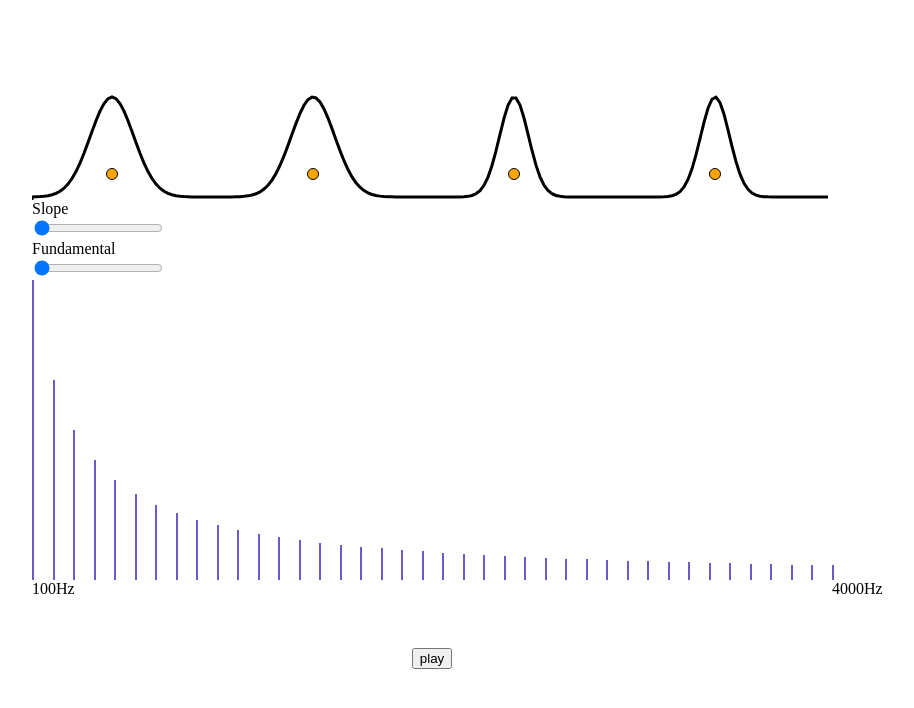
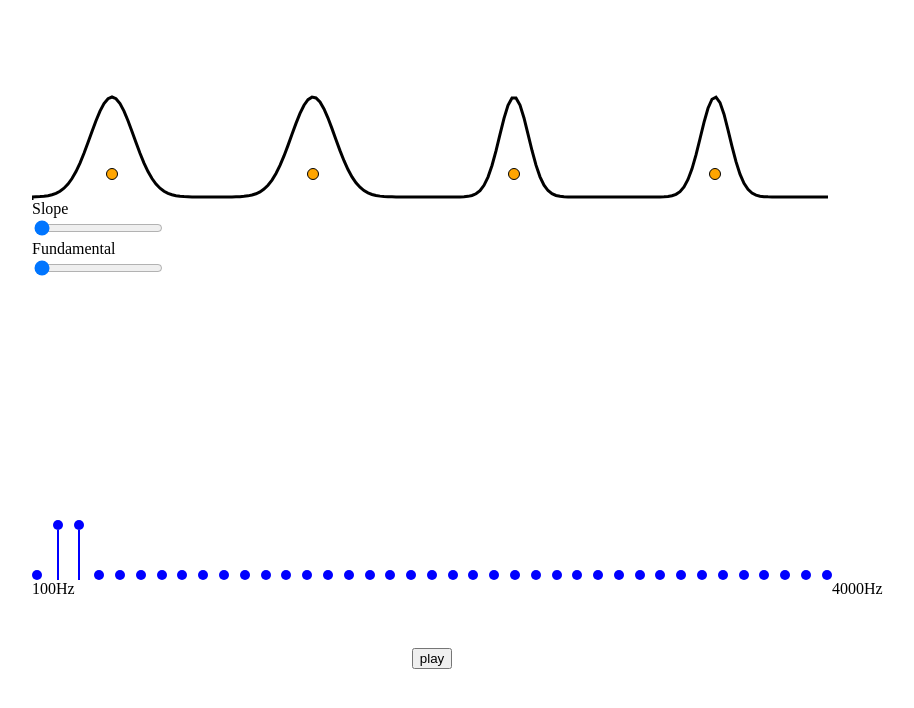
Before and after one commit to MurkyMeow/harmonic-tools, a Svelte app: page / in a window 1280 px wide. Shown: the top 708 px of the page, without its empty margins (208-1122 px from the left). Built offline with nearby package versions, Linux system fonts and the light colour scheme.

Commit message:
refactor oscillators logic

```diff
--- a/src/App.svelte
+++ b/src/App.svelte
@@ -2,15 +2,22 @@
   // ===================
   // THIS IS SUCH A MESS
   // ===================
-  import FilterBoard from "./FilterBoard.svelte";
+  import FilterBoard from './FilterBoard.svelte';
+  import OscillatorNode from './OscillatorNode.svelte';
+
+  const MIN_FREQ = 100;
+  const MAX_FREQ = 4000;
+  const FREQ_STEP = 100;
+
+  const MAX_AMPLITUDE = 50;
 
   let slope = 1;
   let fundamental = 100;
 
-  const partials = Array.from({ length: 40 }, (_, i) => ({
-    freq: fundamental * (i + 1),
-    amplitude: 0,
-  }));
+  const partialAmplitudes = Array.from({ length: Math.floor((MAX_FREQ - MIN_FREQ) / FREQ_STEP) }, () => 0);
+
+  partialAmplitudes[100 / FREQ_STEP] = 10;
+  partialAmplitudes[200 / FREQ_STEP] = 10;
 
   const filters = [
     {
@@ -43,11 +50,6 @@
     isPlaying = isPlaying <= 0 ? 1 : 0;
   }
 
-  $: freqs = partials.map(p => p.freq);
-  $: minFreq = freqs.reduce((acc, freq) => freq < acc ? freq : acc);
-  $: maxFreq = freqs.reduce((acc, freq) => freq > acc ? freq : acc);
-  $: maxAmplitude = partials.reduce((acc, { amplitude }) => amplitude > acc ? amplitude : acc, 0);
-
   const filterNodes = filters.map(filter => {
     const filterNode = audioCtx.createBiquadFilter();
     filterNode.type = 'peaking';
@@ -69,38 +71,6 @@
     return node
   });
 
-  const nodes = partials.map(partial => {
-    const gainNode = audioCtx.createGain();
-    gainNode.gain.value = partial.amplitude;
-
-    const oscillator = audioCtx.createOscillator();
-    oscillator.type = 'sine';
-    oscillator.frequency.value = partial.freq;
-
-    oscillator.connect(gainNode);
-    gainNode.connect(filterNodes[0]);
-
-    return { oscillator, gainNode };
-  })
-
-  $: {
-    for (let i = 0; i < partials.length; i += 1) {
-      const freq = fundamental * (i + 1);
-      const amp = 1 / (i**slope + 2);
-      const {gainNode, oscillator} = nodes[i];
-      partials[i].amplitude = amp;
-      partials[i].freq = freq;
-      gainNode.gain.value = amp;
-      oscillator.frequency.value = freq;
-    }
-  }
-
-  $: if (isPlaying === 1) {
-    nodes.forEach(({ oscillator }) => oscillator.start());
-  } else if (isPlaying === 0) {
-    nodes.forEach(({ oscillator }) => oscillator.stop());
-  }
-
   const onFilterMove = (filterIdx: number, dFreq: number, dGain: number) => {
     filters[filterIdx].centerFreq += dFreq;
     filters[filterIdx].gain += dGain;
@@ -109,7 +79,7 @@
 
 <main>
   <div>
-      <FilterBoard minFreq={minFreq} maxFreq={maxFreq} filters={filters} onMove={onFilterMove} />
+      <FilterBoard minFreq={MIN_FREQ} maxFreq={MAX_FREQ} filters={filters} onMove={onFilterMove} />
 
       <div>
         <div>Slope</div>
@@ -122,14 +92,20 @@
       </div>
 
       <div class="partial-board">
-        {#each partials as { freq, amplitude }}
-          <div class="partial" style="left: {(freq - minFreq) / (maxFreq - minFreq) * 100}%; height: {amplitude / maxAmplitude * 100}%" />
+        {#each partialAmplitudes as amplitude, i}
+          <div class="partial" style={amplitude > 0 ? `height: ${amplitude / MAX_AMPLITUDE * 100}%` : undefined}>
+            <div class="partial-handle"></div>
+            <div class="partial-body"></div>
+          </div>
+          {#if isPlaying > 0 && amplitude > 0}
+            <OscillatorNode audioCtx={audioCtx} audioParent={filterNodes[0]} amplitude={amplitude / MAX_AMPLITUDE} freq={MIN_FREQ + i * FREQ_STEP} />
+          {/if}
         {/each}
       </div>
 
       <div class="freq-axis">
-        <div>{minFreq}Hz</div>
-        <div class="max-freq">{maxFreq}Hz</div>
+        <div>{MIN_FREQ}Hz</div>
+        <div class="max-freq">{MAX_FREQ}Hz</div>
       </div>
 
       <div class="controls">
@@ -147,15 +123,25 @@
   }
 
   .partial-board {
-    position: relative;
+    display: flex;
+    justify-content: space-between;
+    align-items: flex-end;
     height: 300px;
   }
 
-  .partial {
-    position: absolute;
-    bottom: 0;
+  .partial-handle {
+    cursor: pointer;
+    width: 10px;
+    height: 10px;
+    border-radius: 50%;
+    background: blue;
+  }
+
+  .partial-body {
     width: 2px;
-    background: slateblue;
+    height: calc(100% - 10px);
+    margin: 0 auto;
+    background: blue;
   }
 
   .freq-axis {
--- /dev/null
+++ b/src/OscillatorNode.svelte
@@ -0,0 +1,24 @@
+<script lang="ts">
+  import { onDestroy, onMount } from 'svelte';
+
+  export let freq: number;
+  export let amplitude: number;
+  export let audioCtx: AudioContext;
+  export let audioParent: AudioNode;
+
+  const oscillator = audioCtx.createOscillator();
+  $: oscillator.frequency.value = freq;
+
+  const gainNode = audioCtx.createGain();
+  $: gainNode.gain.value = amplitude;
+
+  onMount(() => {
+    oscillator.connect(gainNode);
+    gainNode.connect(audioParent);
+    oscillator.start();
+  })
+
+  onDestroy(() => {
+    gainNode.disconnect();
+  });
+</script>
```
